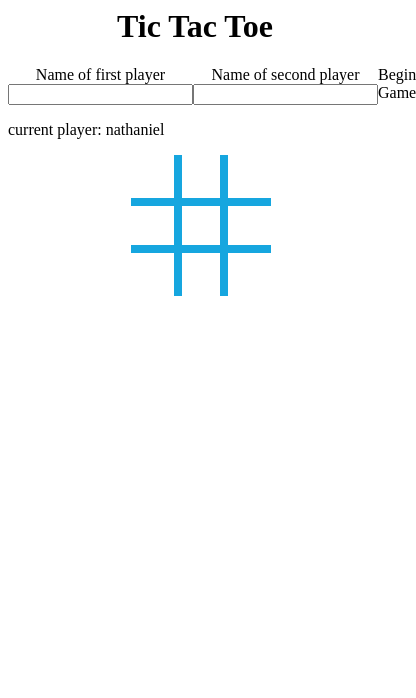
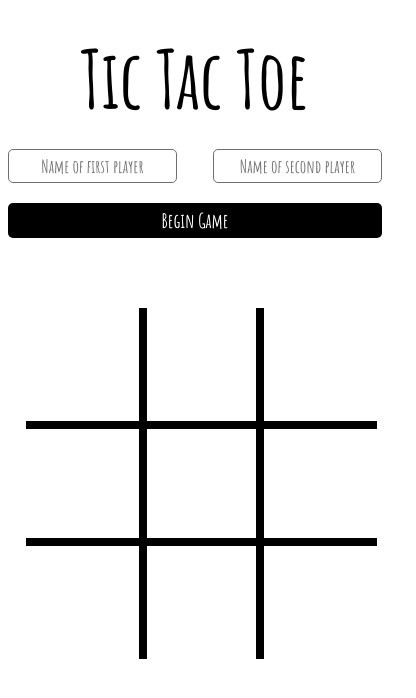
Before and after one commit to alinaalbrecht/tic-tac-toe, a plain HTML site: page index.html in a window 390 px wide. Shown: the whole page, 416 px wide, since content can reach past the window. Drawn offline with Linux system fonts and the light colour scheme; a web font is replaced by a local one.

Commit message:
UI updates and let player input names

```diff
--- a/index.html
+++ b/index.html
@@ -4,28 +4,24 @@
             <meta charset="utf-8">
             <link rel="stylesheet" href="style.css">
             <script src="script.js" defer></script>
+            <link rel="preconnect" href="https://fonts.gstatic.com">
+<link href="https://fonts.googleapis.com/css2?family=Amatic+SC:wght@700&family=Cabin+Sketch&display=swap" rel="stylesheet">
         </head>
-        <body>
-
-
         <div class="game">
             <h1>Tic Tac Toe</h1>
-            <!-- modal pop up-->
-            <!-- <div class="modal"> -->
-                <!-- <h1>Start new tic tac toe game</h1> -->
-                <form action="">
-                    <div>
-                    <label for="player-1-name">Name of first player</label><br>
-                    <input class="input-field" type="text" id="player-1-name" name="player-1-name">
+                <form>
+                    <div class="player-1-name">
+                    <!-- <label for="player-1-name">Name of first player</label><br> -->
+                    <input class="input-field" placeholder="Name of first player" type="text" id="player-1-name" name="player-1-name">
                     </div>
-                    <div>
-                    <label for="player-2-name">Name of second player</label><br>
-                    <input class="input-field" type="text" id="player-2-name" name="player-2-name">
+                    <div class="player-2-name">
+                    <!-- <label for="player-2-name">Name of second player</label><br> -->
+                    <input class="input-field" placeholder="Name of second player" type="text" id="player-2-name" name="player-2-name">
                     </div>
-                    <div><div class="submit-player-names">Begin Game</div></div>
+                    <div class="submit-button"><div class="submit-player-names">Begin Game</div></div>
                 </form>
-            <!-- </div> -->
-            <p class="current-player"></p>
+            <p class="current-player">&thinsp;</p>
+            <div class="restart-button hide">Restart Game</div>
             <div class="gameboard">
                 <div class="game-square" data-cell="0"></div>
                 <div class="game-square" data-cell="1"></div>
@@ -39,6 +35,6 @@
                 <div class="game-square" data-cell="7"></div>
                 <div class="game-square" data-cell="8"></div>
             </div>
+
         </div>
-        </body>
     </html>
--- a/script.js
+++ b/script.js
@@ -1,5 +1,6 @@
 const gameboard = (() => {
     let gameSquare = [...document.querySelectorAll(".game-square")];
+
     let gameboardValues = [
         "","","",
         "","","",
@@ -7,47 +8,49 @@ const gameboard = (() => {
         ];
 
     let updateGameboard = (index, value) => {
+        if (typeof(index) !== "string") {
+            for (let i = 0; i < gameboardValues.length; i++) {
+                gameboardValues[i] = "";
+            }
+            gameFlow.winnerFound = false;
+        }
+        else {
             gameboardValues[index] = value;
-
+        }
         for (let i = 0; i < gameboardValues.length; i++) {
-        gameSquare[i].textContent = gameboardValues[i];}
+            gameSquare[i].textContent = gameboardValues[i];
+        }
         gameFlow.determineWinner(gameboardValues)
-
     }
-
-    return {
-        gameboardValues,
-        updateGameboard
-    }
+    return {gameboardValues, updateGameboard}
 })();
 
 const Player = (name, value) => {
     let play = () => {
         let currentVal = "";
         let triggered = false;
+        if (!gameFlow.determineWinner(gameboard.gameboardValues)) {
             let gameSquare = [...document.querySelectorAll(".game-square")];
             let availableSquare = gameSquare.filter(square => square.textContent === "");
             availableSquare.forEach(square => square.addEventListener("click",
             (e) => {
-            if (!triggered) {
-                triggered = true;
+                if (!triggered && !gameFlow.determineWinner(gameboard.gameboardValues)) {
+                    /* triggered = true; */
                     let index = e.target.getAttribute("data-cell");
-                currentVal = value
+                    currentVal = value;
                     gameboard.updateGameboard(index, currentVal);
                     gameFlow.determineCurrent(currentVal);
                 }
             }))
         }
+    }
     return {name, value, play}
 }
 
-const player1 = Player("nathaniel", "X")
-const player2 = Player("biene", "O")
-
 const gameFlow = (() => {
-    const determineCurrent = (val) => {
+    const determineCurrent = (val = "X") => {
+        if (!gameFlow.determineWinner(gameboard.gameboardValues)) {
             let currentPlayer = "";
-
             if (val === "X") {
                 currentPlayer = player2;
             }
@@ -58,17 +61,23 @@ const gameFlow = (() => {
                 currentPlayer = "";
             }
             setTimeout(displayCurrent, 500, currentPlayer);
-    currentPlayer.play(currentPlayer);
+            currentPlayer.play();
+        }
+    };
+    const displayCurrent = (currentPlayer) => {
+        if (!gameFlow.determineWinner(gameboard.gameboardValues)) {
+            document.querySelector(".current-player").textContent = `current player: ${currentPlayer.name}`;
+        }
     };
 
-    const displayCurrent = (currentPlayer) => {
-        let currentPlayerName = currentPlayer.name;
-        let currentPlayerAlert = document.querySelector(".current-player")
-                            .textContent = `current player: ${currentPlayer.name}`;
-    };
+    let winnerFound = false;
 
     const determineWinner = (gameArray) => {
+        const player1name = player1.name;
+        const player2name = player2.name;
+        let winningPlayerAlert = document.querySelector(".current-player");
         let winningVal = "";
+
         //check rows
         if (gameArray[0] === gameArray[1] && gameArray[0] === gameArray[2]) {
             winningVal = gameArray[0];
@@ -101,20 +110,38 @@ const gameFlow = (() => {
 
         //check winner or tie
         if (winningVal === "X") {
-            console.log("player1 has won the game")
+            winningPlayerAlert.textContent = `${player1name} has won the game`;
+            return winnerFound = true
         }
         else if (winningVal === "O") {
-            console.log("player2 has won the game")
+            winningPlayerAlert.textContent = `${player2name} has won the game`;
+            return winnerFound = true
         }
         else if (gameArray.indexOf("") === -1 && winningVal === "") {
-            console.log("it's a tie")
+            winningPlayerAlert.textContent = "It's a Tie";
+            return winnerFound = true
         }
     }
-    return {determineCurrent, displayCurrent, determineWinner}
+    return {determineCurrent, displayCurrent, determineWinner, winnerFound}
 })();
 
-let startGame = (() => {
+const startGame = () => {
+    let player1Name = document.querySelector("#player-1-name").value;
+    let player2Name = document.querySelector("#player-2-name").value;
+    player1 = Player(player1Name, "X");
+    player2 = Player(player2Name, "O");
+    let nameFields = document.querySelectorAll("input");
+    nameFields.forEach(input => input.value = "");
+    document.querySelector("form").classList.add("hide");
+    document.querySelector(".restart-button").classList.remove("hide");
     let currentPlayer = player1;
     currentPlayer.play();
     gameFlow.displayCurrent(currentPlayer)
-})();
+    gameFlow.determineWinner([], player1, player2)
+};
+
+let submit = document.querySelector(".submit-player-names");
+submit.addEventListener("click", startGame);
+
+let restart = document.querySelector(".restart-button");
+restart.addEventListener("click", gameboard.updateGameboard);
--- a/style.css
+++ b/style.css
@@ -1,33 +1,26 @@
-/* hide class */
+:root {
+    --width: 12vw;
+    --height: 12vw;
+  }
 
 .hide {
     display: none;
-}
-
-/* game initialization styles */
-
-.modal {
-    width: 50%;
-height: 70%;
-background-color: cornflowerblue;
-position: fixed;
-z-index: 1;
-left: 25%;
-
 }
 
 form {
     text-align: center;
     display: flex;
     flex-direction: row;
+    align-self: center;
+    flex-wrap: wrap;
+    font-size: 20px;
+    justify-content: space-between;
 }
-
-
 
 .gameboard {
     display: grid;
-    grid-template-columns: repeat(3, 12vw);
-    grid-template-rows: repeat(3, 12vw);
+    grid-template-columns: repeat(3, var(--width));
+    grid-template-rows: repeat(3, var(--height));
     justify-content: center;
     width: 99vw;
     height: 100vh;
@@ -37,12 +30,15 @@ form {
 .game-square:nth-child(-n+3) {
     border-top: hidden;
 }
+
 .game-square:nth-child(3n+1) {
     border-left: hidden;
 }
+
 .game-square:nth-child(3n+3) {
     border-right: hidden;
 }
+
 .game-square:nth-child(n+7) {
     border-bottom: hidden;
 }
@@ -52,19 +48,72 @@ form {
     display: flex;
     justify-content: center;
     background-color: #fff;
-    border: 4px solid rgb(22, 166, 223);
+    border: 4px solid #000;
     vertical-align: middle;
-    font-size: 2em;
+    font-size: 12vw;
+    font-family: 'Cabin Sketch', cursive;
+}
+
+.game {
+    text-align: center;
+    font-family: 'Amatic SC', cursive;
+    display: flex;
+    flex-direction: column;
+    justify-content: center;
 }
 
 h1 {
-    text-align: center;
+    font-size: 5em;
+    margin: 20px;
 }
 
-.game-value {
-    position: absolute;
-    font-size: 2em;
-    display: inline;
-    color: azure;
-    margin: 0;
+.submit-button {
+    flex-basis: 100%;
+    background: #000;
+    color: #fff;
+    margin-top: 20px;
+    padding: 5px 0;
+    border-radius: 5px;
+    cursor: pointer;
 }
+
+.input-field {
+    box-sizing: border-box;
+    box-sizing: border-box;
+    font-family: 'Amatic SC', cursive;
+    font-size: 18px;
+    padding: 5px 10px;
+    text-align: center;
+    border-radius: 5px;
+    border: 1px solid #6f6f6f;
+}
+
+.current-player {
+    margin: 0px 0 20px;
+    font-size: 1.5em;
+}
+
+.restart-button {
+background: #000;
+color: #fff;
+font-size: 20px;
+padding: 5px 0;
+border-radius: 5px;
+width: 20%;
+margin: 0 auto 40px;
+cursor: pointer;
+}
+
+@media screen and (max-width: 1000px) {
+    :root {
+        --width: 18vw;
+        --height: 18vw;
+    }
+}
+
+@media screen and (max-width: 500px) {
+    :root {
+        --width: 30vw;
+        --height: 30vw;
+    }
+}
```
Lines whose indentation alone changed are shown as unchanged.
